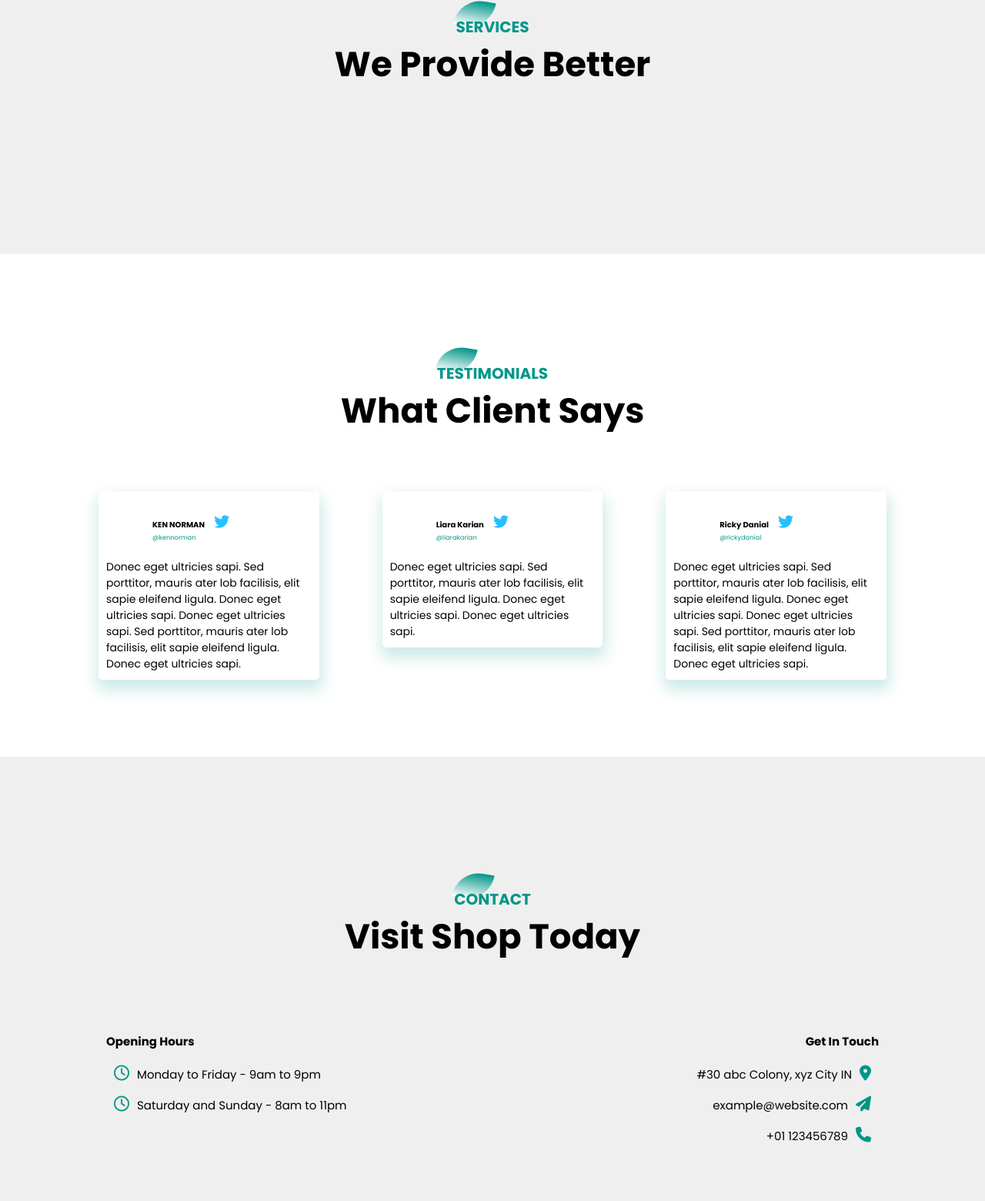
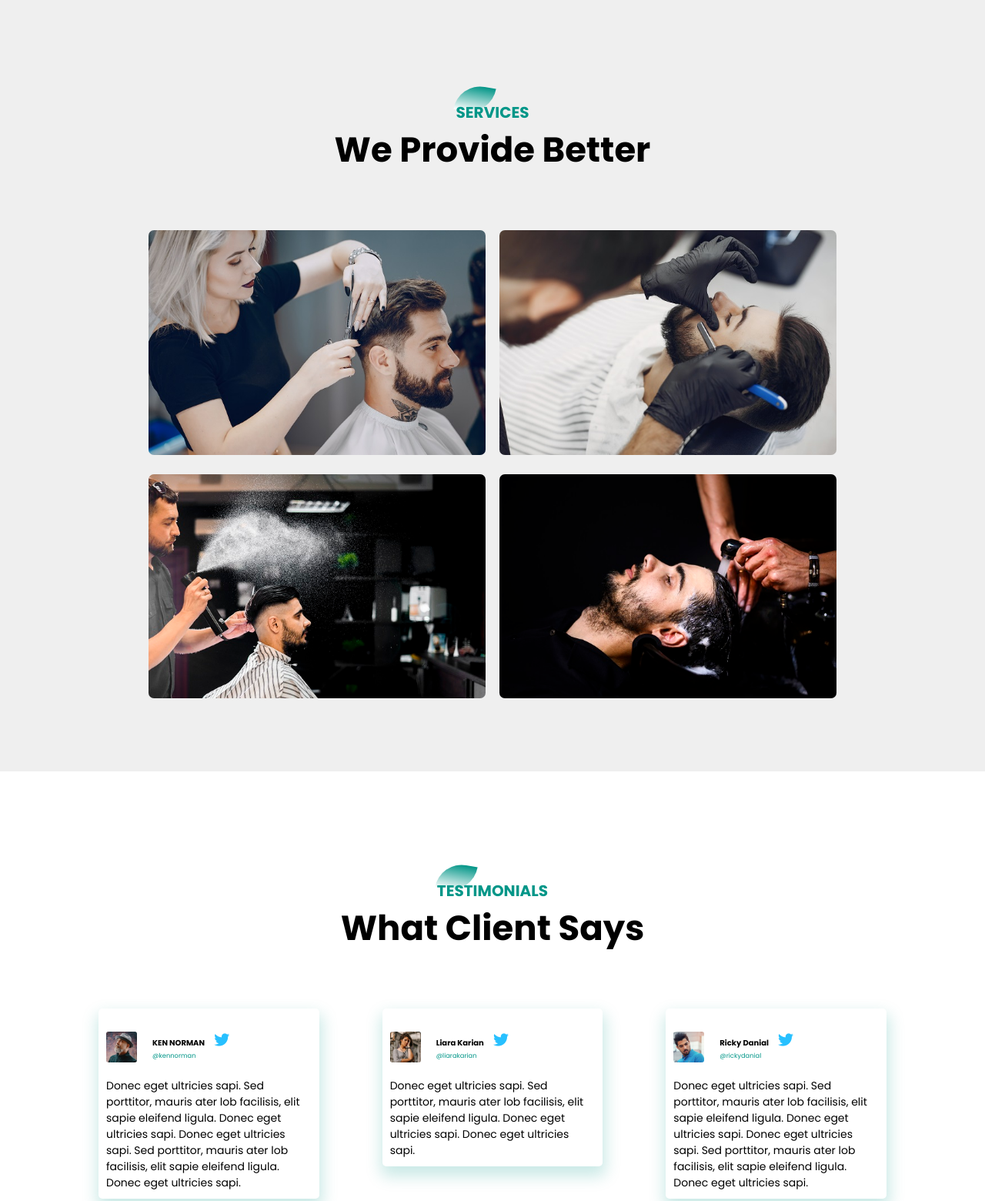
Before and after one commit to atharvabaodhankar/barberShop, a plain HTML site: page index.html in a window 1280 px wide. Shown: the part 1533-3093 px from the top of the page at 77% size. Drawn offline with Linux system fonts and the light colour scheme; the site is published under a folder, as on GitHub Pages, so addresses that start at the root find nothing.

Commit message:
Update index.html

```diff
--- a/index.html
+++ b/index.html
@@ -76,7 +76,7 @@
                 </div>
             </div>
             <div class="features_img">
-                <img src="/img/barber-man.jpg" alt="">
+                <img src="img/barber-man.jpg" alt="">
             </div>
         </div>
     </section>
@@ -87,7 +87,7 @@
         </div>
         <div class="service_box">
             <div class="single_sevice">
-                <img src="/img/pic-1.jpg" alt="">
+                <img src="img/pic-1.jpg" alt="">
                 <div class="overlay"></div>
                 <div class="service_decs">
                     <h3>Hair Styling</h3>
@@ -98,7 +98,7 @@
                 </div>
             </div>
             <div class="single_sevice">
-                <img src="/img/pic-2.jpg" alt="">
+                <img src="img/pic-2.jpg" alt="">
                 <div class="overlay"></div>
                 <div class="service_decs">
                     <h3>Hair Styling</h3>
@@ -109,7 +109,7 @@
                 </div>
             </div>
             <div class="single_sevice">
-                <img src="/img/pic-3.jpg" alt="">
+                <img src="img/pic-3.jpg" alt="">
                 <div class="overlay"></div>
                 <div class="service_decs">
                     <h3>Hair Styling</h3>
@@ -120,7 +120,7 @@
                 </div>
             </div>
             <div class="single_sevice">
-                <img src="/img/pic-4.jpg" alt="">
+                <img src="img/pic-4.jpg" alt="">
                 <div class="overlay"></div>
                 <div class="service_decs">
                     <h3>Hair Styling</h3>
@@ -143,7 +143,7 @@
         <div class="testimonial_row">
             <div class="testimonial_col">
                 <div class="user">
-                    <img src="/img/img-1.jpg" alt="">
+                    <img src="img/img-1.jpg" alt="">
                     <div class="user_info">
                         <h4>KEN NORMAN <i class=" fa fa-twitter"></i></h4>
                         <small>@kennorman</small>
@@ -157,7 +157,7 @@
             </div>
             <div class="testimonial_col">
                 <div class="user">
-                    <img src="/img/img-2.jpg" alt="">
+                    <img src="img/img-2.jpg" alt="">
                     <div class="user_info">
                         <h4>Liara Karian <i class=" fa fa-twitter"></i></h4>
                         <small>@liarakarian</small>
@@ -169,7 +169,7 @@
             </div>
             <div class="testimonial_col">
                 <div class="user">
-                    <img src="/img/img-3.jpg" alt="">
+                    <img src="img/img-3.jpg" alt="">
                     <div class="user_info">
                         <h4>Ricky Danial <i class=" fa fa-twitter"></i></h4>
                         <small>@rickydanial</small>
@@ -185,7 +185,7 @@
 
     </section>
     <section id="footer">
-        <img class="footer_img" src="/img/footer-img.png" alt="">
+        <img class="footer_img" src="img/footer-img.png" alt="">
         <div class="title_text">
             <p>CONTACT</p>
             <h1>Visit Shop Today</h1>
```
